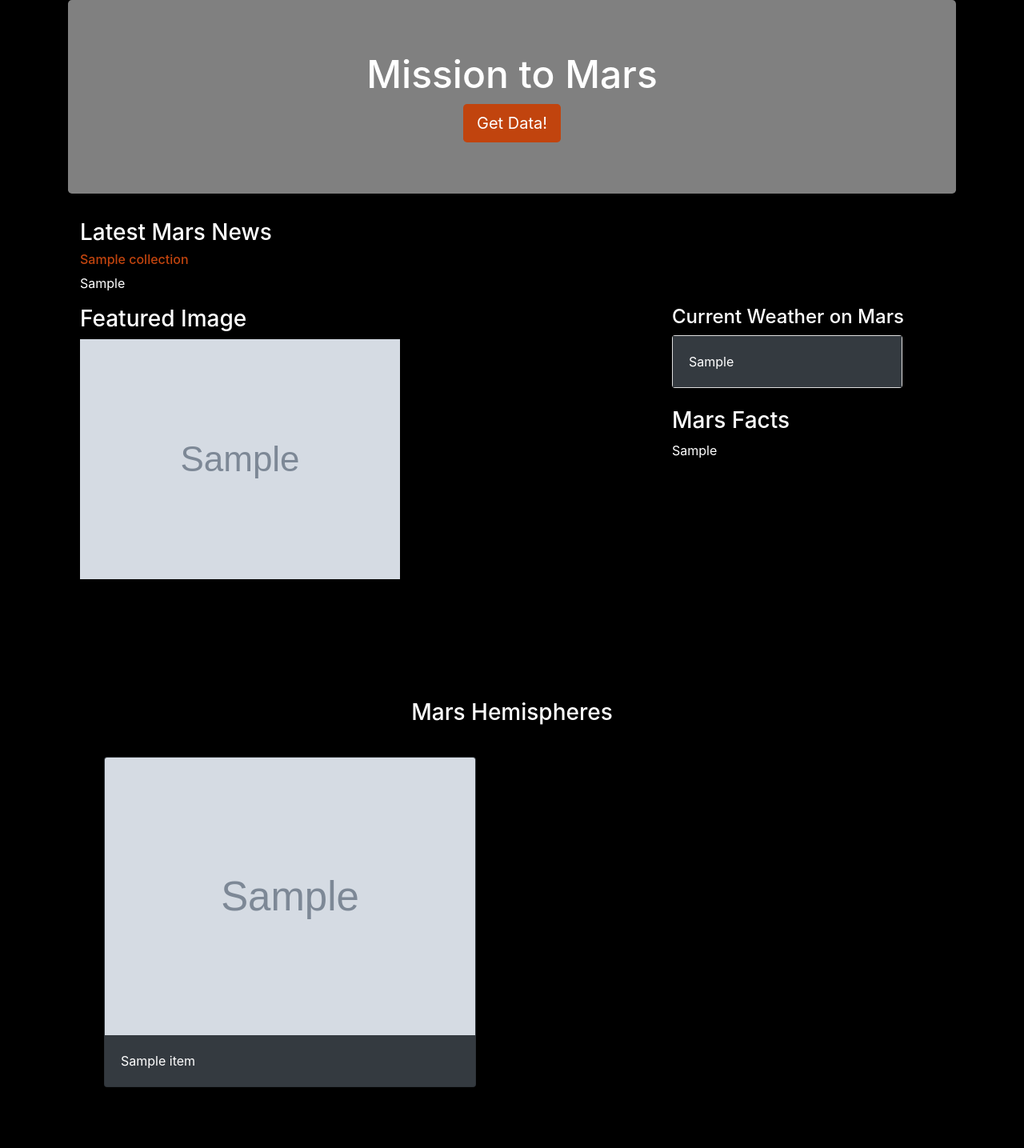
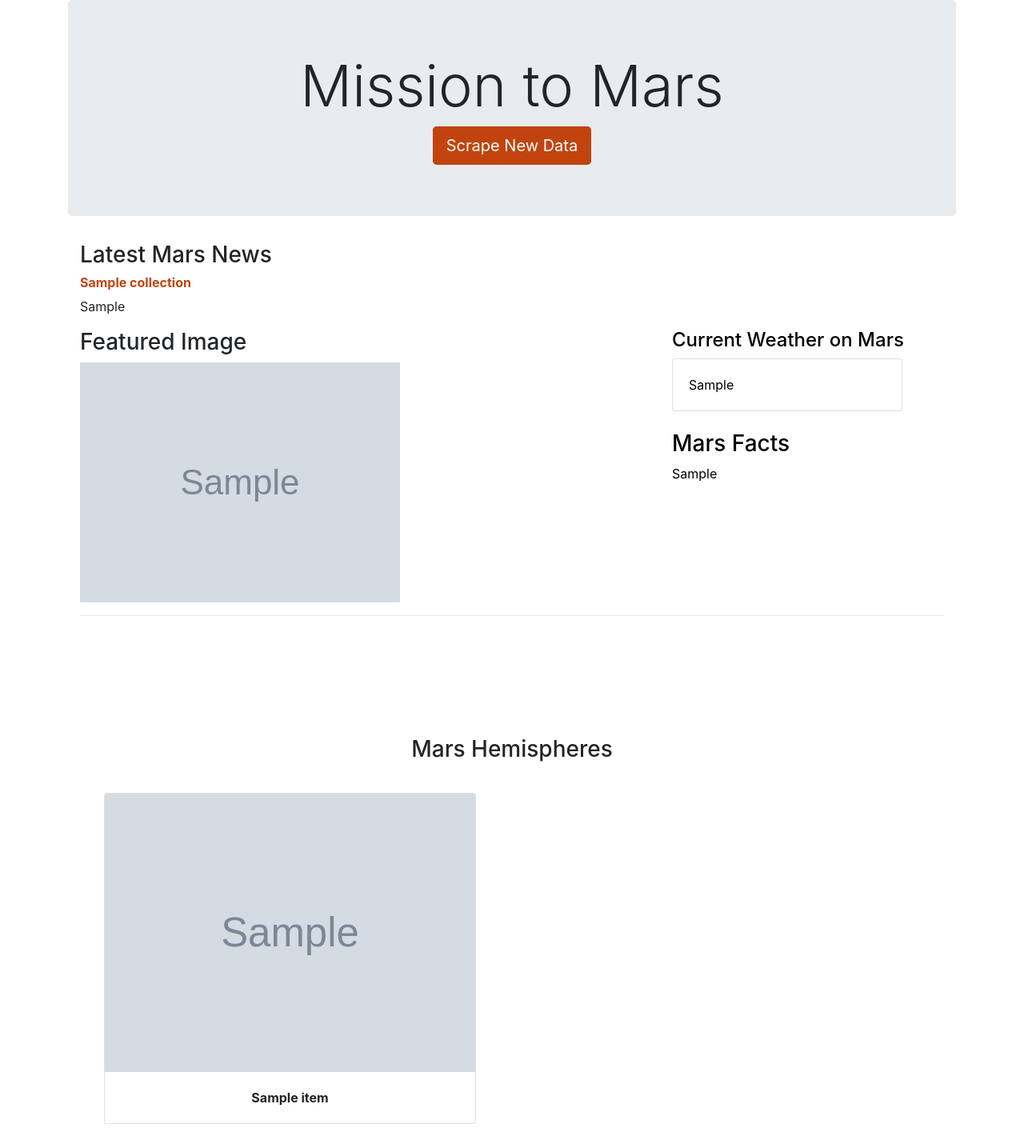
Before and after one commit to blandisc/10-homework-web-scraping-challenge, a Flask app: page / in a window 1280 px wide. Shown: the whole page at 80% size. Before the commit the page ends 1359 px from the top, so only its background shows below. Run offline with Flask 2, Linux system fonts and the light colour scheme; grey boxes marked "Sample" are stand-in pictures; a database or web service that is not in the repository returns one stand-in record (values such as "Sample title"); some libraries are stand-ins or nearby versions.

Commit message:
Changed style

```diff
--- a/Missions_to_Mars/templates/index.html
+++ b/Missions_to_Mars/templates/index.html
@@ -10,23 +10,25 @@
   <!-- Bootstrap CSS -->
   <link rel="stylesheet" href="https://stackpath.bootstrapcdn.com/bootstrap/4.3.1/css/bootstrap.min.css"
     integrity="sha384-ggOyR0iXCbMQv3Xipma34MD+dH/1fQ784/j6cY/iJTQUOhcWr7x9JvoRxT2MZw1T" crossorigin="anonymous">
+  <link rel="stylesheet" href="style.css" />
 </head>
 
 <body>
 
-  <body class="text-white" style="background-color:black;">
+  <body>
     <div class="container">
 
 
-      <div class="jumbotron text-center" style="background-color: grey; background-size: 100%; height: 100%;">
-        <h1 class="display-6" style="font-size: xxx-large;">Mission to Mars</h1>
-        <a class="btn btn-lg text-white" style="background-color:#c1440e;" href="/scrape" role="button"> Get Data!</a>
+      <div class="jumbotron text-center">
+        <h1 class="display-3">Mission to Mars</h1>
+        <a class="btn btn-lg text-white" style="background-color:#c1440e;" href="/scrape" role="button">
+          Scrape New Data</a>
       </div>
 
 
       <div class="container">
         <h3>Latest Mars News</h3>
-        <h6 style="color: #c1440e">{{ mars_info.news_title }}</h6>
+        <h6 style="color: #c1440e; font-weight: bold;" >{{ mars_info.news_title }}</h6>
         <p>{{ mars_info.news_p }}</p>
       </div>
 
@@ -39,32 +41,32 @@
           </div>
 
           <div class="col-md-4">
-            <h4>Current Weather on Mars</h4>
+            <h4 style="color: black;">Current Weather on Mars</h4>
             <div class="card" style="width: 18rem;">
-              <div class="card-body text-white bg-dark">
-                <p class="card-text">{{ mars_info.mars_weather }}</p>
+              <div class="card-body">
+                <p class="card-text" style="color: black;">{{ mars_info.mars_weather }}</p>
               </div>
 
             </div>
 
             <br>
-            <h3>Mars Facts</h3>
-            <div class="table-responsive-md">
+            <h3 style="color: black;">Mars Facts</h3>
+            <div class="table-responsive-md" style="color: black;">
               {{ mars_info.mars_facts_HTML|safe }}
             </div>
           </div>
         </div>
-        <h3 style="padding-top: 50px; margin-top: 100px; text-align: center;">Mars Hemispheres</h3>
+        <hr style="color: red;"><h3 style="padding-top: 50px; margin-top: 100px; text-align: center;">Mars Hemispheres</h3>
         <div class="card-deck">
           <hr>
           <div class="col-md-12">
             <div class="row">
               {% for item in mars_info.h_i_u %}
               <div class="col-md-6">
-                <div class="card text-white bg-dark" style="margin: 30px;">
+                <div class="card text" style="margin: 30px;">
                   <img class="card-img-top" src="{{ item.img_url }}" />
                   <div class="card-body">
-                    <p class="card-text">{{ item.title }}</p>
+                    <p class="card-text" style="text-align: center; font-weight: bold;">{{ item.title }}</p>
                   </div>
                 </div>
               </div>
```
